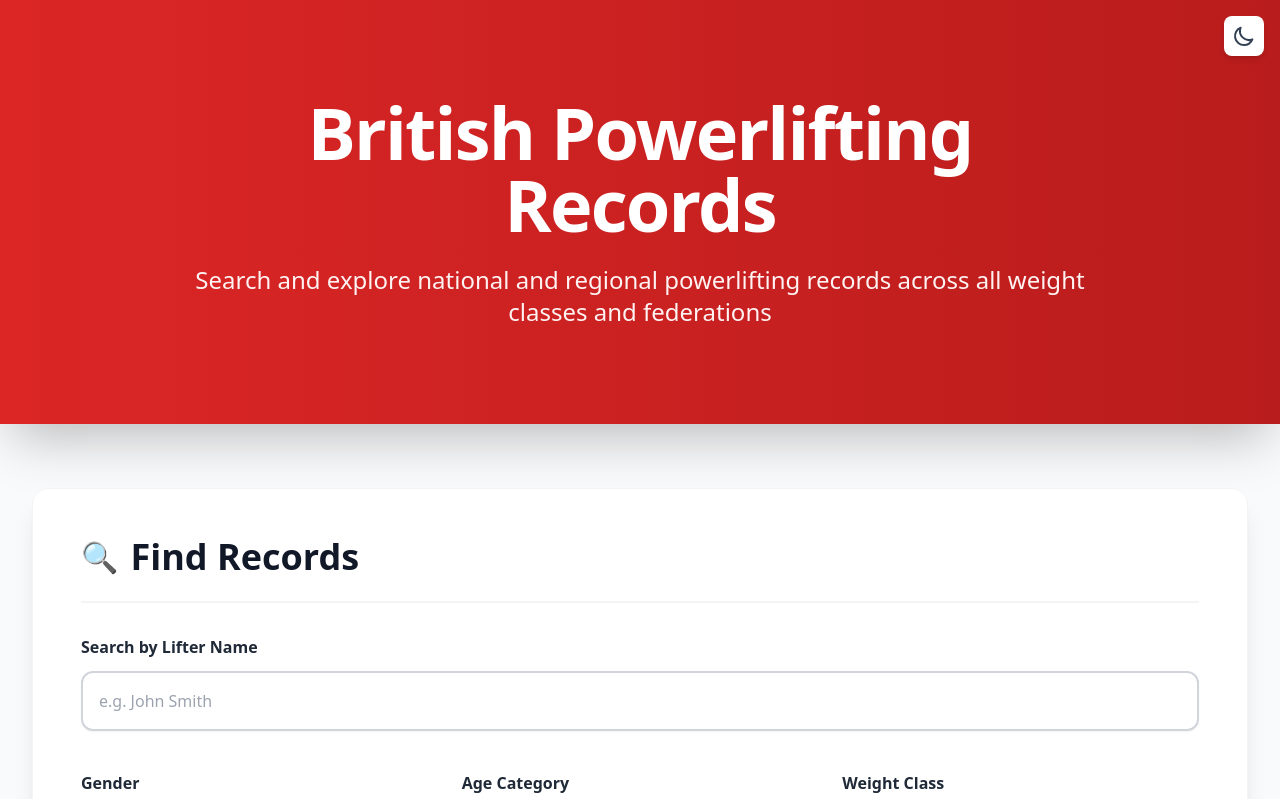
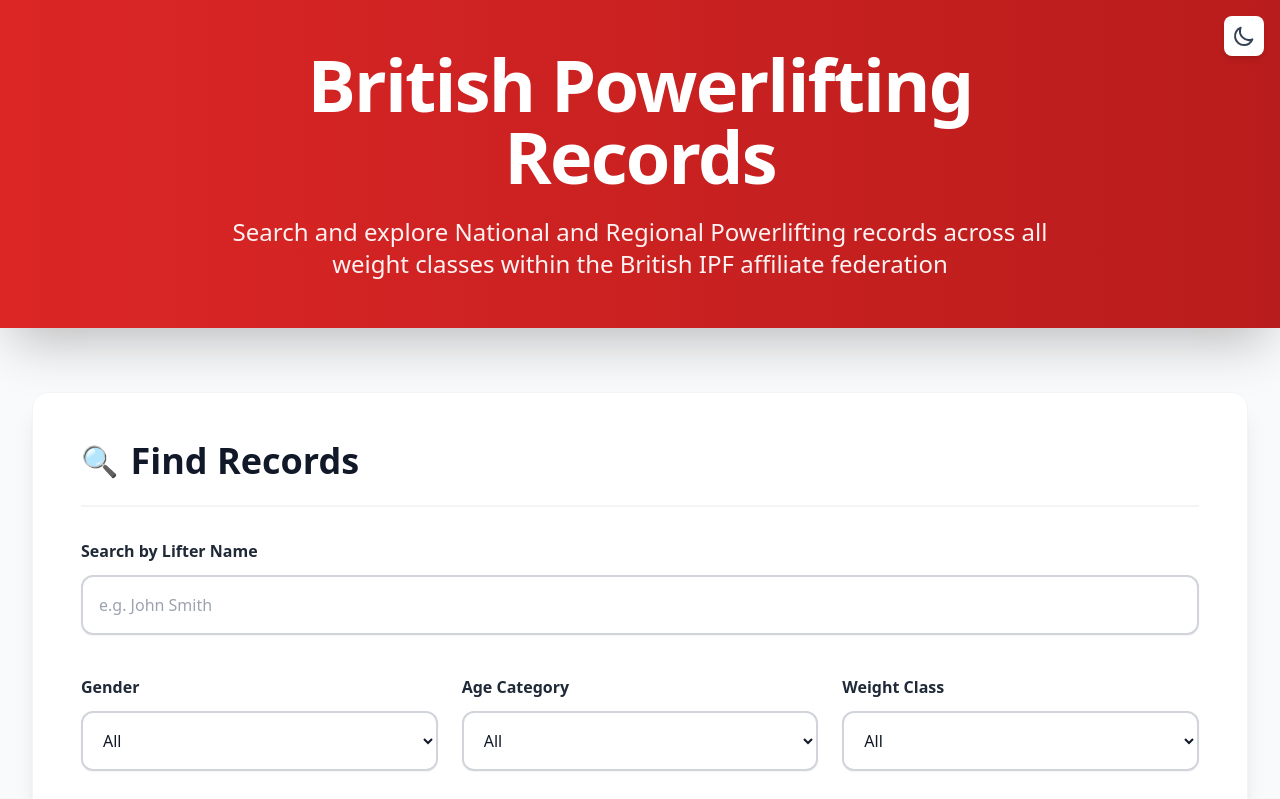
Before and after one commit to StrengthAnalytics/BPRecords, a React (Vite) app: page / in a window 1280 px wide. Shown: the top 799 px of the page. Built offline with nearby package versions, Linux system fonts and the light colour scheme.

Commit message:
Reduce hero section height and update subtitle text
- Reduced header height by 50% (py-16 md:py-24 -> py-8 md:py-12)
- Updated subtitle to clarify British IPF affiliate federation scope
- Changed from generic "federations" to specific British IPF context

```diff
--- a/src/App.tsx
+++ b/src/App.tsx
@@ -45,13 +45,13 @@ function App() {
       </div>
 
       {/* Hero Section */}
-      <div className="bg-gradient-to-r from-red-600 to-red-700 dark:from-red-700 dark:to-red-800 text-white py-16 md:py-24 px-4 text-center shadow-2xl">
+      <div className="bg-gradient-to-r from-red-600 to-red-700 dark:from-red-700 dark:to-red-800 text-white py-8 md:py-12 px-4 text-center shadow-2xl">
         <div className="max-w-4xl mx-auto">
           <h1 className="text-4xl md:text-6xl lg:text-7xl font-extrabold mb-6 tracking-tight">
             British Powerlifting Records
           </h1>
           <p className="text-lg md:text-2xl text-red-50 font-light leading-relaxed">
-            Search and explore national and regional powerlifting records across all weight classes and federations
+            Search and explore National and Regional Powerlifting records across all weight classes within the British IPF affiliate federation
           </p>
         </div>
       </div>
```
